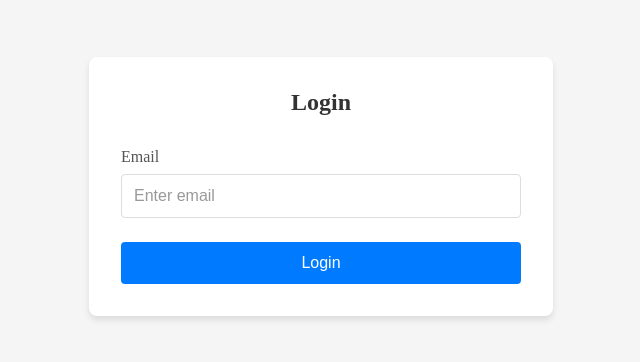
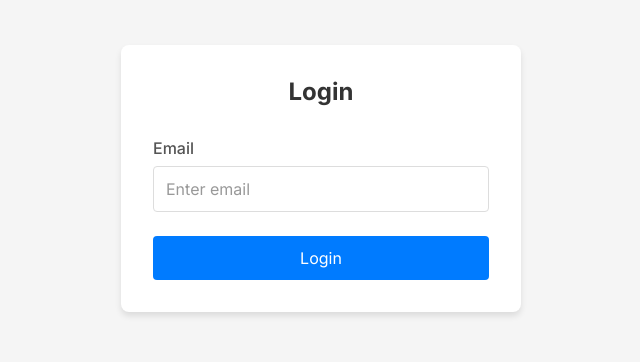
Before and after one commit to Frippanhono/ToDo, a React (Vite) app: page / in a window 1280 px wide. Shown: the part 222-584 px from the top of the page, without its empty margins (319-959 px from the left). Built offline with nearby package versions, Linux system fonts and the light colour scheme.

Commit message:
feat: add global styles and update index.html for font loading

```diff
--- a/index.html
+++ b/index.html
@@ -3,6 +3,13 @@
   <head>
     <meta charset="UTF-8" />
     <link rel="icon" type="image/svg+xml" href="/favicon.svg" />
+    <link rel="preconnect" href="https://fonts.googleapis.com" />
+    <link rel="preconnect" href="https://fonts.gstatic.com" crossorigin />
+    <link
+      href="https://fonts.googleapis.com/css2?family=Inter:wght@400;500;600;700&display=swap"
+      rel="stylesheet"
+    />
+
     <meta name="viewport" content="width=device-width, initial-scale=1.0" />
     <title>React + Vite App</title>
   </head>
--- a/src/App.tsx
+++ b/src/App.tsx
@@ -1,8 +1,23 @@
 import React, { useEffect, useState } from "react";
+import { createGlobalStyle } from "styled-components";
 
 import CalendarView from "./components/CalendarView";
 import LoginCard from "./components/LoginCard";
 import { authService } from "./utils/authService";
+
+const GlobalStyle = createGlobalStyle`
+  *, *::before, *::after { box-sizing: border-box; }
+  html, body, #root { height: 100%; }
+  body {
+    margin: 0;
+    font-family: 'Inter', -apple-system, BlinkMacSystemFont, "Segoe UI", Roboto, Helvetica, Arial, sans-serif;
+    color: #111827;
+    background: #fff;
+  }
+  button, input, textarea, select {
+    font: inherit; /* gör att formulär ärver Inter */
+  }
+`;
 
 export default function App() {
   const [isLoggedIn, setIsLoggedIn] = useState(false);
@@ -40,12 +55,13 @@ export default function App() {
   };
 
   return (
-    <div>
+    <>
+      <GlobalStyle />
       {isLoggedIn ? (
         <CalendarView userEmail={userEmail} onLogout={handleLogout} />
       ) : (
         <LoginCard loginError={loginError} onLogin={handleLogin} />
       )}
-    </div>
+    </>
   );
 }
```
